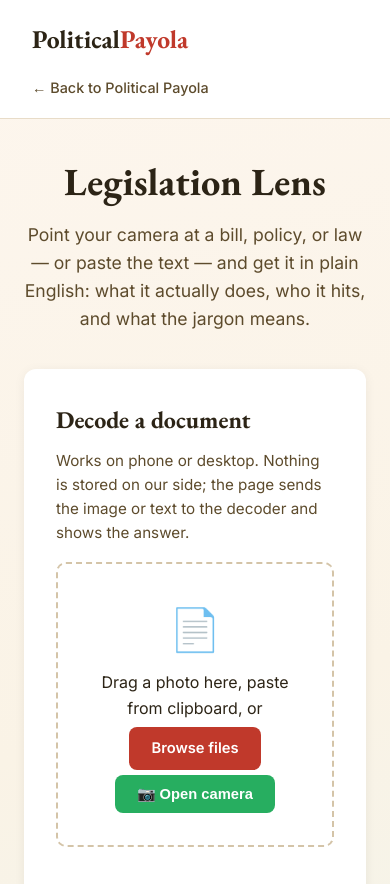
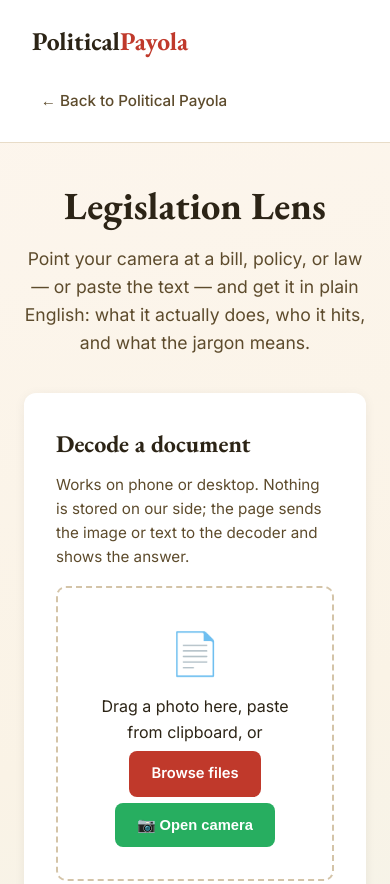
Before and after one commit to jjordanjr74-dot/politicalpayola-site, a plain HTML site: page legislation_lens.html in a window 390 px wide. Shown: the top 884 px of the page. Drawn offline with nearby package versions, Linux system fonts and the light colour scheme.

Commit message:
lens: 44px touch targets for nav links and action buttons (mobile tap-target gate)

```diff
--- a/legislation_lens.html
+++ b/legislation_lens.html
@@ -11,9 +11,9 @@
 *{margin:0;padding:0;box-sizing:border-box}
 body{font-family:'Inter',system-ui,sans-serif;background:linear-gradient(165deg,#fdf6ee 0%,#faf3e6 40%,#e8f4f0 100%);color:#2c2416;min-height:100vh;line-height:1.6}
 header{background:#fff;border-bottom:1px solid #e8dcc8;padding:1.2rem 2rem;display:flex;align-items:center;justify-content:space-between;flex-wrap:wrap;gap:1rem}
-.logo{font-family:'EB Garamond',serif;font-size:1.6rem;font-weight:700;color:#2c2416;text-decoration:none}
+.logo{display:inline-flex;align-items:center;min-height:44px;font-family:'EB Garamond',serif;font-size:1.6rem;font-weight:700;color:#2c2416;text-decoration:none}
 .logo span{color:#c0392b}
-.back-link{color:#5d4b2c;text-decoration:none;font-size:.9rem;font-weight:500}
+.back-link{display:inline-flex;align-items:center;min-height:44px;padding:0 .55rem;color:#5d4b2c;text-decoration:none;font-size:.95rem;font-weight:500}
 .back-link:hover{text-decoration:underline}
 main{max-width:840px;margin:2rem auto;padding:0 1.5rem}
 .hero{text-align:center;margin-bottom:2.2rem}
@@ -25,7 +25,7 @@ main{max-width:840px;margin:2rem auto;padding:0 1.5rem}
 .upload-zone{border:2px dashed #d4c4a8;border-radius:10px;padding:2rem;text-align:center;cursor:pointer;transition:border-color .2s,background .2s}
 .upload-zone:hover,.upload-zone.dragover{border-color:#c0392b;background:#fdf8f0}
 .upload-zone .icon{font-size:2.6rem;margin-bottom:.5rem}
-.btn{display:inline-block;margin:.35rem .25rem 0;padding:.6rem 1.4rem;border:0;border-radius:8px;font-weight:600;font-size:.92rem;cursor:pointer;transition:.2s}
+.btn{display:inline-flex;align-items:center;justify-content:center;min-height:44px;margin:.35rem .25rem 0;padding:.7rem 1.4rem;border:0;border-radius:8px;font-weight:600;font-size:.92rem;cursor:pointer;transition:.2s}
 .btn-primary{background:#c0392b;color:#fff}
 .btn-primary:hover{background:#a93226}
 .btn-camera{background:#27ae60;color:#fff}
```
